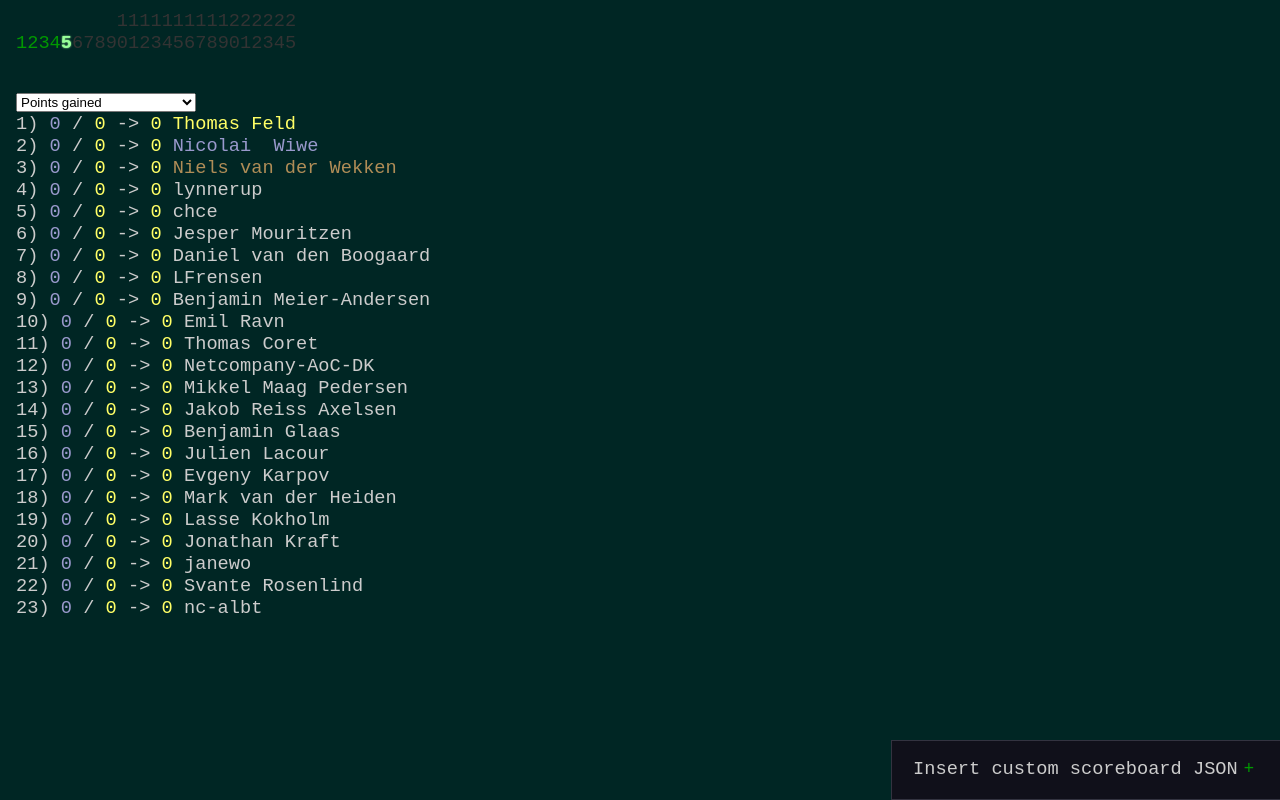
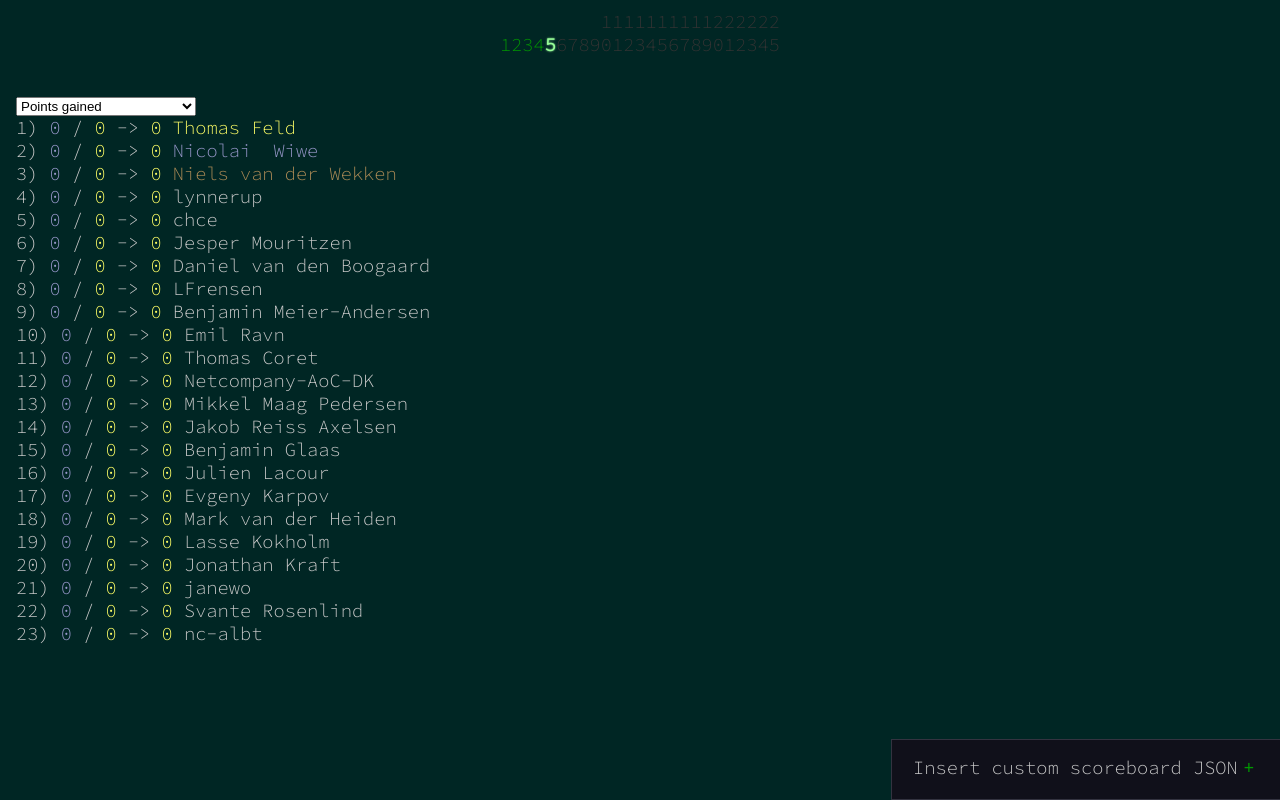
Before and after one commit to chce/aoc2021-nc-scoreboard, a React (Create React App) app: page / in a window 1280 px wide. Built offline with nearby package versions, Linux system fonts and the light colour scheme.

Commit message:
Update App.css

```diff
--- a/src/App.css
+++ b/src/App.css
@@ -1,7 +1,10 @@
+@import url('https://fonts.googleapis.com/css2?family=Source+Code+Pro:wght@300');
+
 body {
   background: #002624; /*Darkened NC-green*/
   color: #cccccc;
   font-family: "Source Code Pro", monospace;
+  font-weight: 300;
   font-size: 14pt;
   min-width: 60em;
   padding: 10px 16px;
@@ -142,13 +145,17 @@ header {
   cursor: default;
   z-index: 100;
   margin-bottom: 2em;
+  text-align: center;
 }
 header h1 {
   display: inline-block;
+  text-align: right;
   margin: 0;
-  padding-right: 1em;
 }
-header h1 a, header h1 span {
+header h1 span {
+  font-size: 1.2em;
+}
+header h1 a {
   display: inline-block;
   text-decoration: none;
   color: #00cc00;
```
